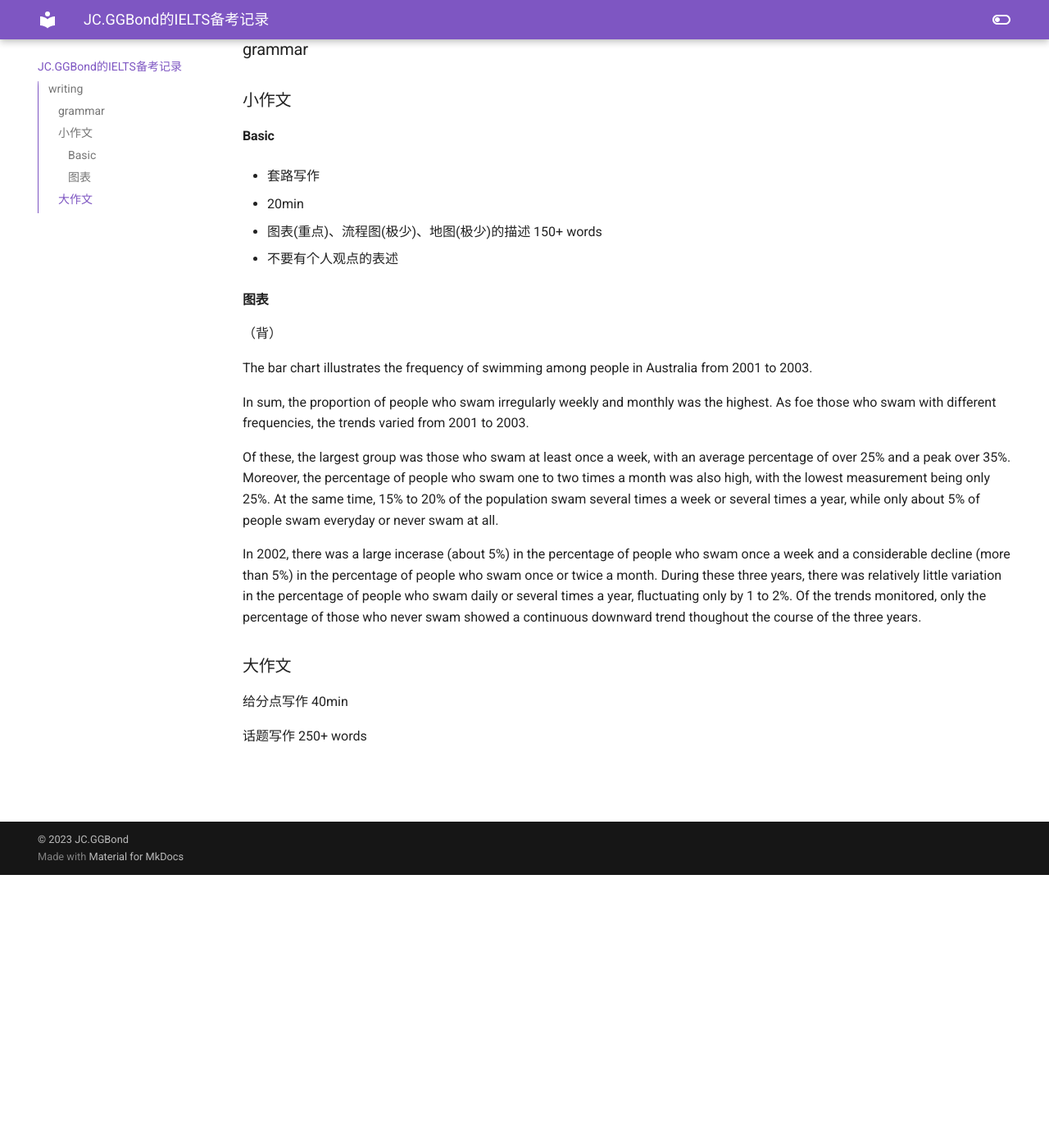
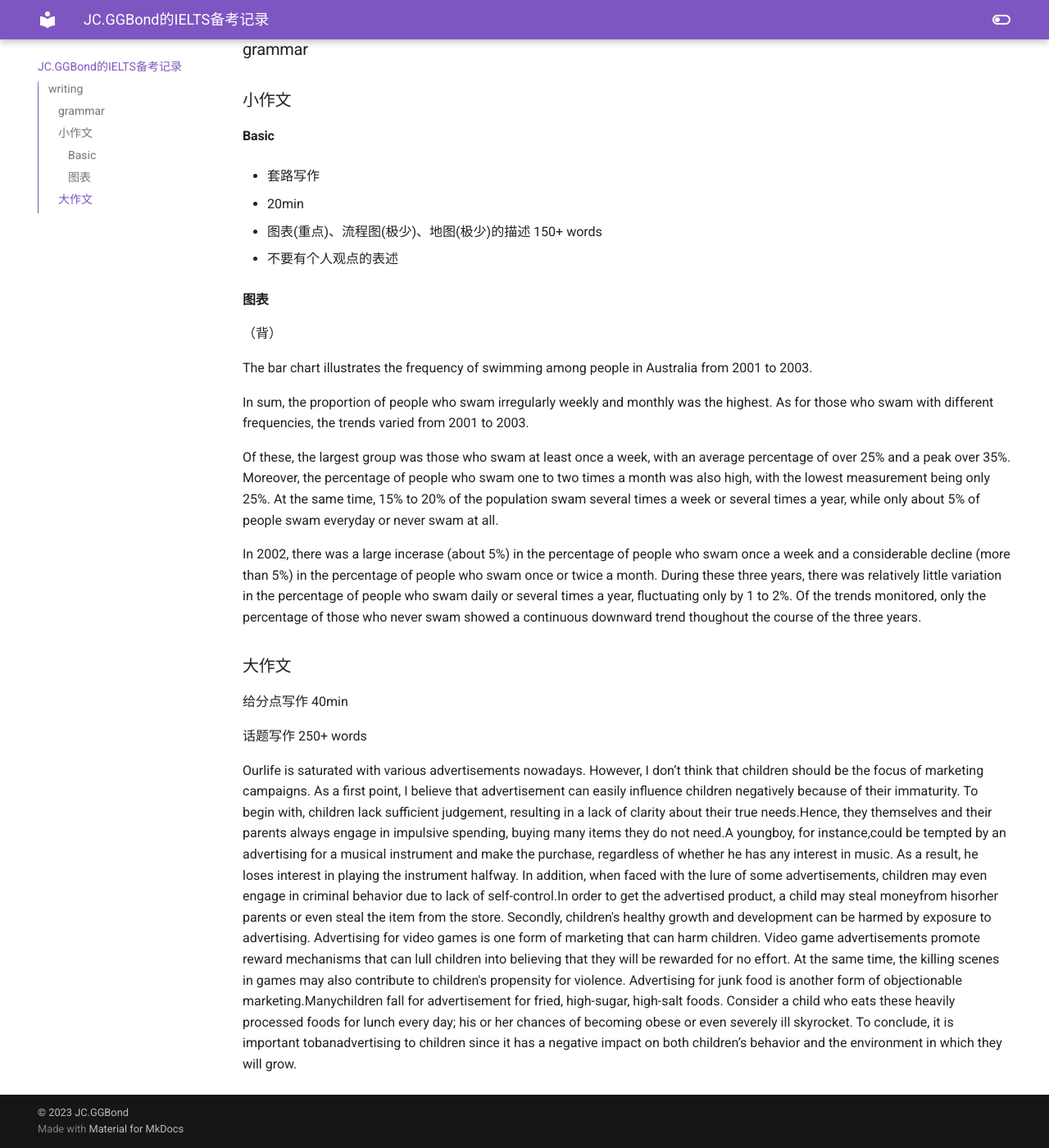
Before and after one commit to JC-GGBond/mkdocs-material-JC, an MkDocs documentation site: the page built from docs/IELTS.md, in a window 1280 px wide and 1400 px high, scrolled down 333 px. Shown: the whole window at 82% size. Built offline with MkDocs 1.6.1 and Material for MkDocs 9.7.7, drawn with Linux system fonts in a browser that asks for light colours.

Commit message:
20231006

```diff
--- a/docs/IELTS.md
+++ b/docs/IELTS.md
@@ -28,7 +28,7 @@ learn from Band 9
 
 The bar chart illustrates the frequency of swimming among people in Australia from 2001 to 2003.
 
-In sum, the proportion of people who swam irregularly weekly and monthly was the highest. As foe those who swam with different frequencies, the trends varied from 2001 to 2003.
+In sum, the proportion of people who swam irregularly weekly and monthly was the highest. As for those who swam with different frequencies, the trends varied from 2001 to 2003.
 
 Of these, the largest group was those who swam at least once a week, with an average percentage of over 25% and a peak over 35%. Moreover, the percentage of people who swam one to two times a month was also high, with the lowest measurement being only 25%. At the same time, 15% to 20% of the population swam several times a week or several times a year, while only about 5% of people swam everyday or never swam at all.
 
@@ -42,3 +42,8 @@ In 2002, there was a large incerase (about 5%) in the percentage of people who s
 
 话题写作
 250+ words
+
+Ourlife is saturated with various advertisements nowadays. However, I don’t think that children should be the focus of marketing campaigns.
+As a first point, I believe that advertisement can easily influence children negatively because of their immaturity. To begin with, children lack sufficient judgement, resulting in a lack of clarity about their true needs.Hence, they themselves and their parents always engage in impulsive spending, buying many items they do not need.A youngboy, for instance,could be tempted by an advertising for a musical instrument and make the purchase, regardless of whether he has any interest in music. As a result, he loses interest in playing the instrument halfway. In addition, when faced with the lure of some advertisements, children may even engage in criminal behavior due to lack of self-control.In order to get the advertised product, a child may steal moneyfrom hisorher parents or even steal the item from the store.
+Secondly, children's healthy growth and development can be harmed by exposure to advertising. Advertising for video games is one form of marketing that can harm children. Video game advertisements promote reward mechanisms that can lull children into believing that they will be rewarded for no effort. At the same time, the killing scenes in games may also contribute to children's propensity for violence. Advertising for junk food is another form of objectionable marketing.Manychildren fall for advertisement for fried, high-sugar, high-salt foods. Consider a child who eats these heavily processed foods for lunch every day; his or her chances of becoming obese or even severely ill skyrocket.
+To conclude, it is important tobanadvertising to children since it has a negative impact on both children’s behavior and the environment in which they will grow.
```
